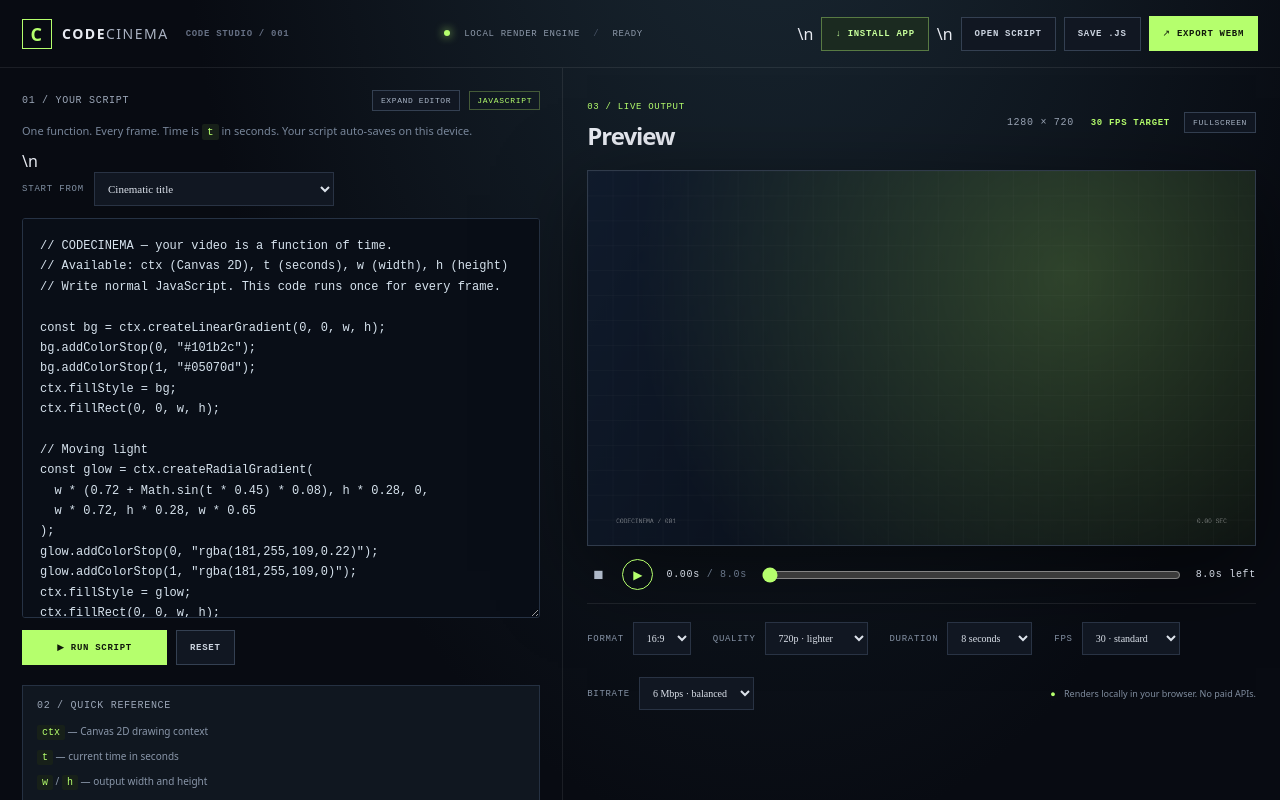
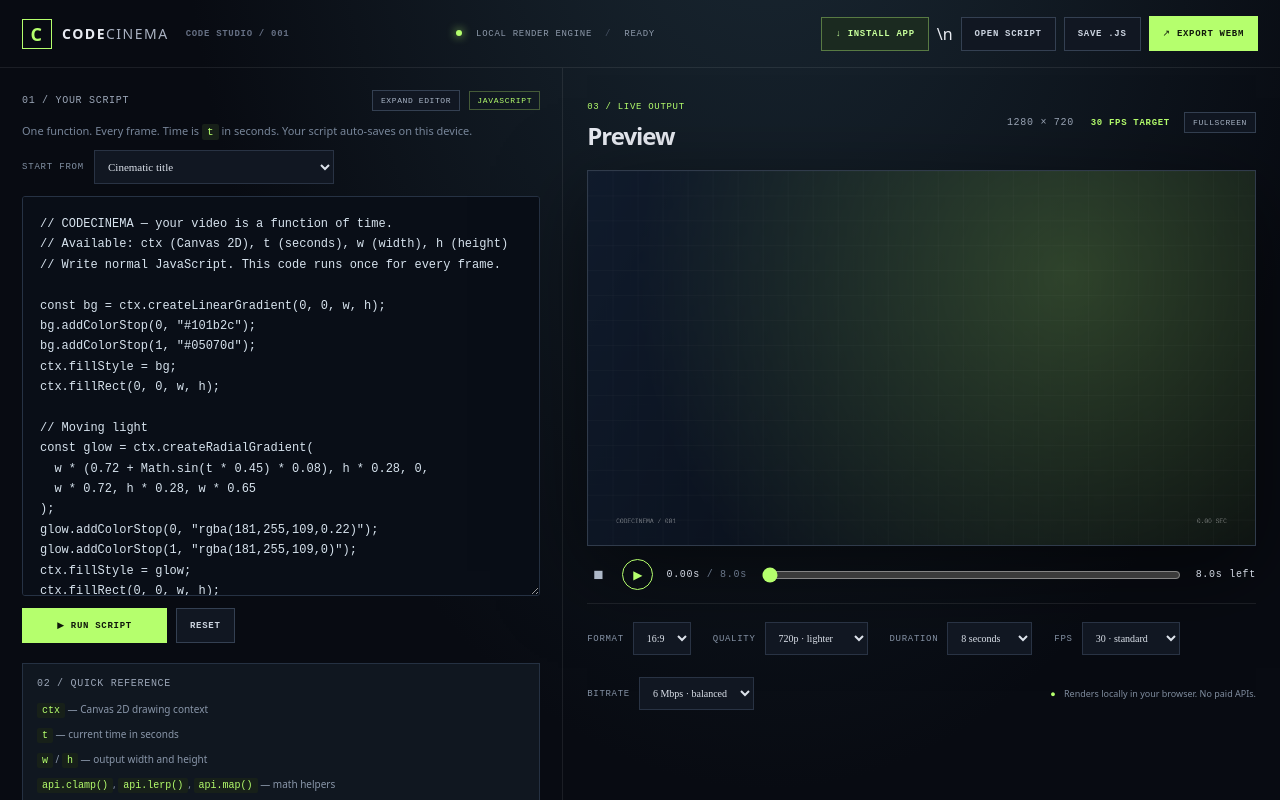
Before and after one commit to justaskaspire/CODECINEMA, a React (Vite) app: page / in a window 1280 px wide. Shown: the top 800 px of the page. Built offline with nearby package versions, Linux system fonts and the light colour scheme.

Commit message:
Clean up studio interface text rendering

```diff
--- a/src/App.tsx
+++ b/src/App.tsx
@@ -413,7 +413,8 @@ export default function App() {
     <header className="topbar">
       <div className="brand"><span className="brand-mark">C</span><span>CODE<span className="brand-light">CINEMA</span></span><small>CODE STUDIO / 001</small></div>
       <div className="top-status"><i /> LOCAL RENDER ENGINE <span>/</span> {status}</div>
-      <div className="top-actions">\n        {!isInstalled && <button className="button install-button" onClick={() => void installApp()}>↓ INSTALL APP</button>}\n        {isInstalled && <span className="installed-badge">✓ INSTALLED</span>}
+      <div className="top-actions">
+        {!isInstalled && <button className="button install-button" onClick={() => void installApp()}>↓ INSTALL APP</button>}\n        {isInstalled && <span className="installed-badge">✓ INSTALLED</span>}
         <label className="button secondary">OPEN SCRIPT<input hidden type="file" accept=".js,.txt,text/javascript" onChange={e => { void openScript(e.target.files?.[0]); e.currentTarget.value = ""; }} /></label>
         <button className="button secondary" onClick={downloadScript}>SAVE .JS</button>
         <button className="button primary" onClick={exportVideo} disabled={exporting}>{exporting ? "RENDERING…" : "↗ EXPORT WEBM"}</button>
@@ -423,7 +424,8 @@ export default function App() {
     <section className="layout">
       <section className={`editor-panel${editorExpanded ? " editor-expanded" : ""}`}>
         <div className="section-title"><span>01 / YOUR SCRIPT</span><div className="editor-tools"><button className="expand-editor" onClick={() => setEditorExpanded(v => !v)}>{editorExpanded ? "CLOSE EDITOR" : "EXPAND EDITOR"}</button><span className="live-tag">JAVASCRIPT</span></div></div>
-        <div className="editor-help">One function. Every frame. Time is <code>t</code> in seconds. Your script auto-saves on this device.</div>\n        <div className="example-row"><label htmlFor="example-select">START FROM</label><select id="example-select" value={example} onChange={e => { const key=e.target.value; setExample(key); if (key) { setCode(examples[key]); setStatus("EXAMPLE LOADED — PRESS RUN"); } }}><option value="">Choose an example…</option><option>Cinematic title</option><option>Particle universe</option><option>Orbiting geometry</option><option>Wave typography</option></select></div>
+        <div className="editor-help">One function. Every frame. Time is <code>t</code> in seconds. Your script auto-saves on this device.</div>
+        <div className="example-row"><label htmlFor="example-select">START FROM</label><select id="example-select" value={example} onChange={e => { const key=e.target.value; setExample(key); if (key) { setCode(examples[key]); setStatus("EXAMPLE LOADED — PRESS RUN"); } }}><option value="">Choose an example…</option><option>Cinematic title</option><option>Particle universe</option><option>Orbiting geometry</option><option>Wave typography</option></select></div>
         <textarea className="code-editor" spellCheck={false} autoCapitalize="off" autoCorrect="off" value={code} onChange={e => setCode(e.target.value)} onKeyDown={e => {
           if ((e.ctrlKey || e.metaKey) && e.key === "Enter") { e.preventDefault(); runCode(); return; }
           if (e.key === "Tab") {
@@ -449,7 +451,9 @@ export default function App() {
           <p><code>api.random(seed)</code>, <code>api.noise(x,y)</code> — repeatable procedural variation</p>
           <p><code>api.hsla()</code>, <code>api.fitText()</code> — color and typography helpers</p>
           <p><code>api.roundedRect(ctx,x,y,w,h,r)</code> — rounded rectangle path</p>
-          <p>Use standard JavaScript and Canvas methods: <code>fillRect()</code>, <code>fillText()</code>, <code>drawImage()</code>, gradients, paths, transforms and more.</p>\n          <p><code>Math.sin(t)</code> creates smooth motion. <code>ctx.save()</code> / <code>ctx.restore()</code> isolate drawing styles.</p>\n          <p><b>Tip:</b> Select an example above, change its code, then press RUN SCRIPT.</p>
+          <p>Use standard JavaScript and Canvas methods: <code>fillRect()</code>, <code>fillText()</code>, <code>drawImage()</code>, gradients, paths, transforms and more.</p>
+          <p><code>Math.sin(t)</code> creates smooth motion. <code>ctx.save()</code> / <code>ctx.restore()</code> isolate drawing styles.</p>
+          <p><b>Tip:</b> Select an example above, change its code, then press RUN SCRIPT.</p>
         </div>
       </section>
 
```
